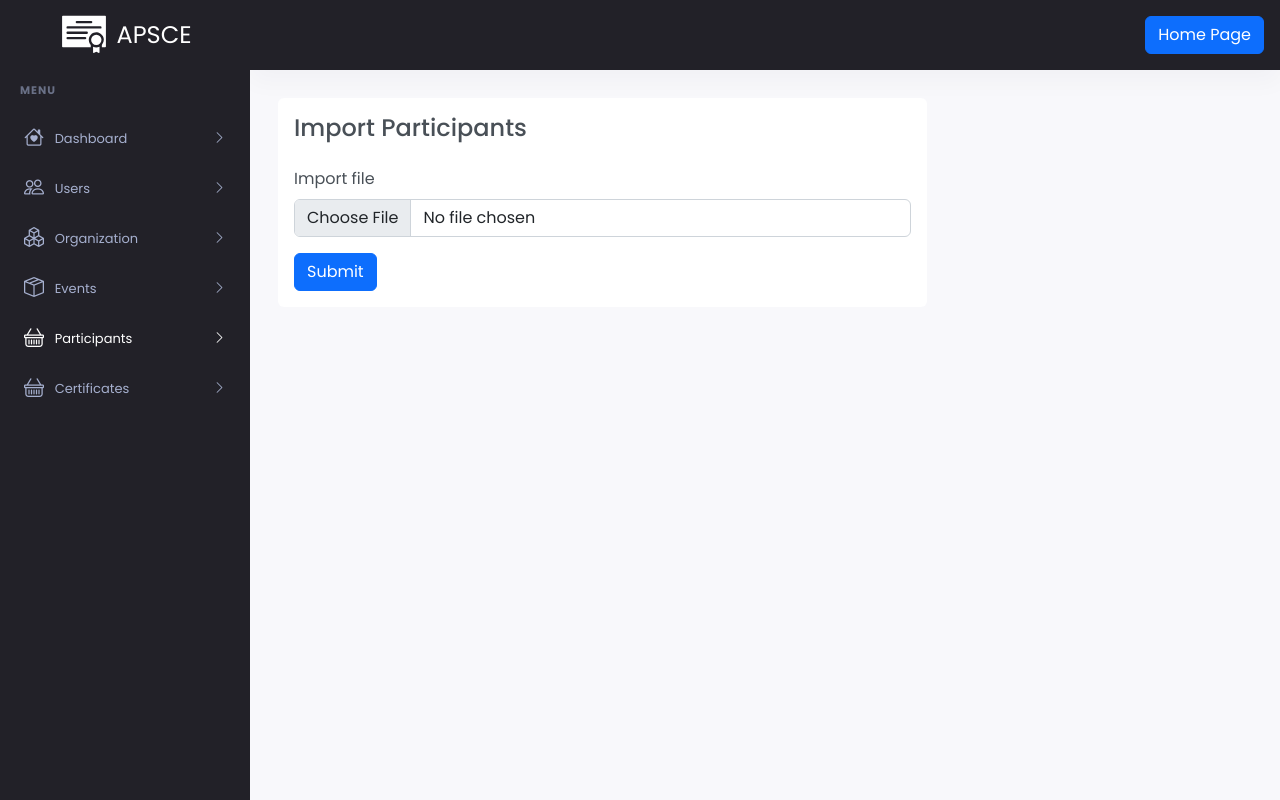
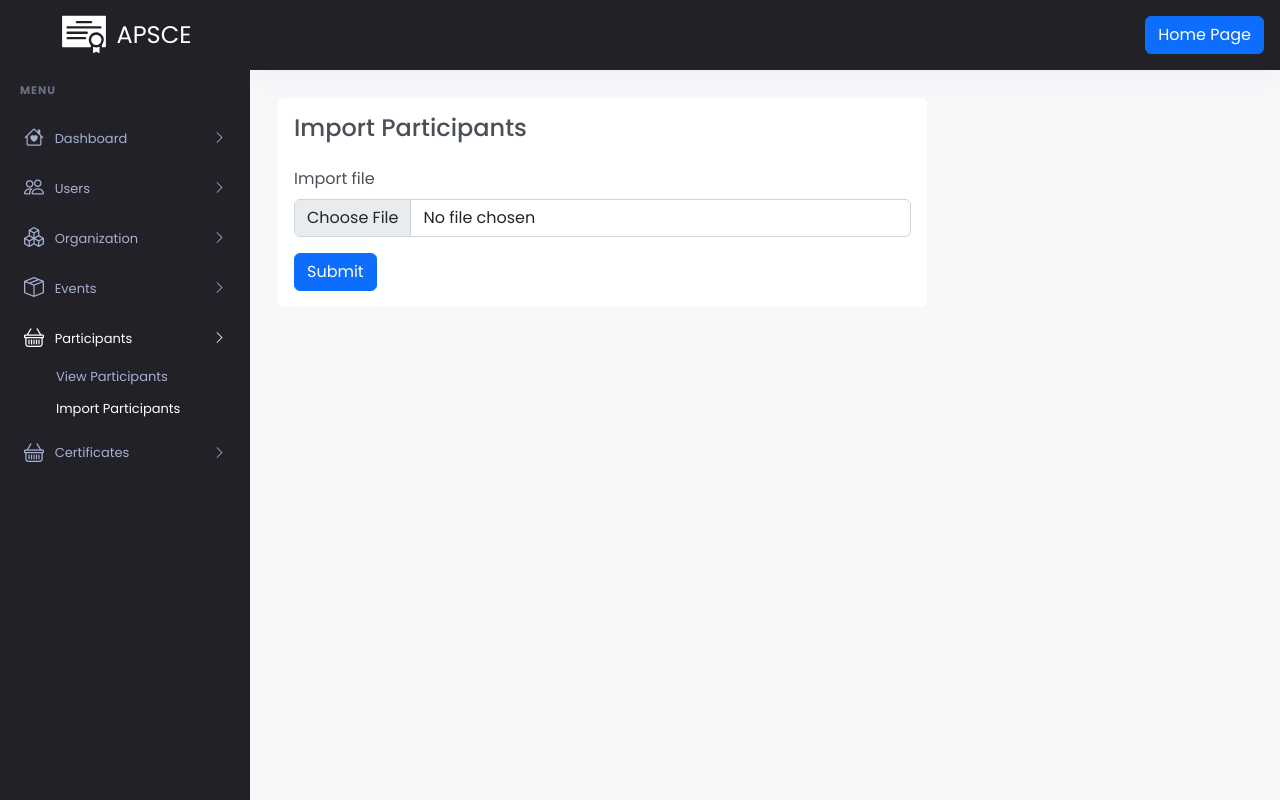
Before and after one commit to sudharshanr15/certify, a PHP site: page /admin/participants/import.php in a window 1280 px wide. Run offline with PHP 8.4, Linux system fonts and the light colour scheme; the visitor is signed in with stand-in values (Sample User, id 1); data that the repository does not hold is empty; some libraries are stand-ins or nearby versions.

Commit message:
Added nav item for import on sidebar

```diff
--- a/admin/participants/import.php
+++ b/admin/participants/import.php
@@ -7,7 +7,7 @@ if(!isset($_SESSION['email'])){
 }
 
 $_SESSION['page_title'] = "Participants - Admin";
-$_SESSION['sub_menu_title'] = "participants - view";
+$_SESSION['sub_menu_title'] = "participants - import";
 
 require_once "../../vendor/autoload.php";
 echo (new \Certify\Certify\core\View)->renderAdmin("participants/import.php");
--- a/src/templates/admin/sidebar.php
+++ b/src/templates/admin/sidebar.php
@@ -59,12 +59,20 @@
                 </li>
             </ul>
         </li>
-        <li class="menu-item <?= ($PAGE_TITLE == "participants - admin" ? "active" : "") ?>">
-            <a href="/admin/participants/">
+        <li class="menu-item has-sub-menu <?= ($PAGE_TITLE == "participants - admin" ? "active" : "collapsed") ?>">
+            <a href="#">
                 <i class="bi bi-basket icon-left"></i>
                 Participants
                 <i class="bi bi-chevron-right pt-2 icon-right"></i>
             </a>
+            <ul class="sub-menu">
+                <li class="sub-menu-item <?= ($SUB_MENU_TITLE == "participants - view" ? "active" : "") ?>">
+                    <a href="/admin/participants/">View Participants</a>
+                </li>
+                <li class="sub-menu-item <?= ($SUB_MENU_TITLE == "participants - import" ? "active" : "") ?>">
+                    <a href="/admin/participants/import.php">Import Participants</a>
+                </li>
+            </ul>
         </li>
         <li class="menu-item <?= ($PAGE_TITLE == "certificates - admin" ? "active" : "") ?>">
             <a href="/admin/certificates/">
```
